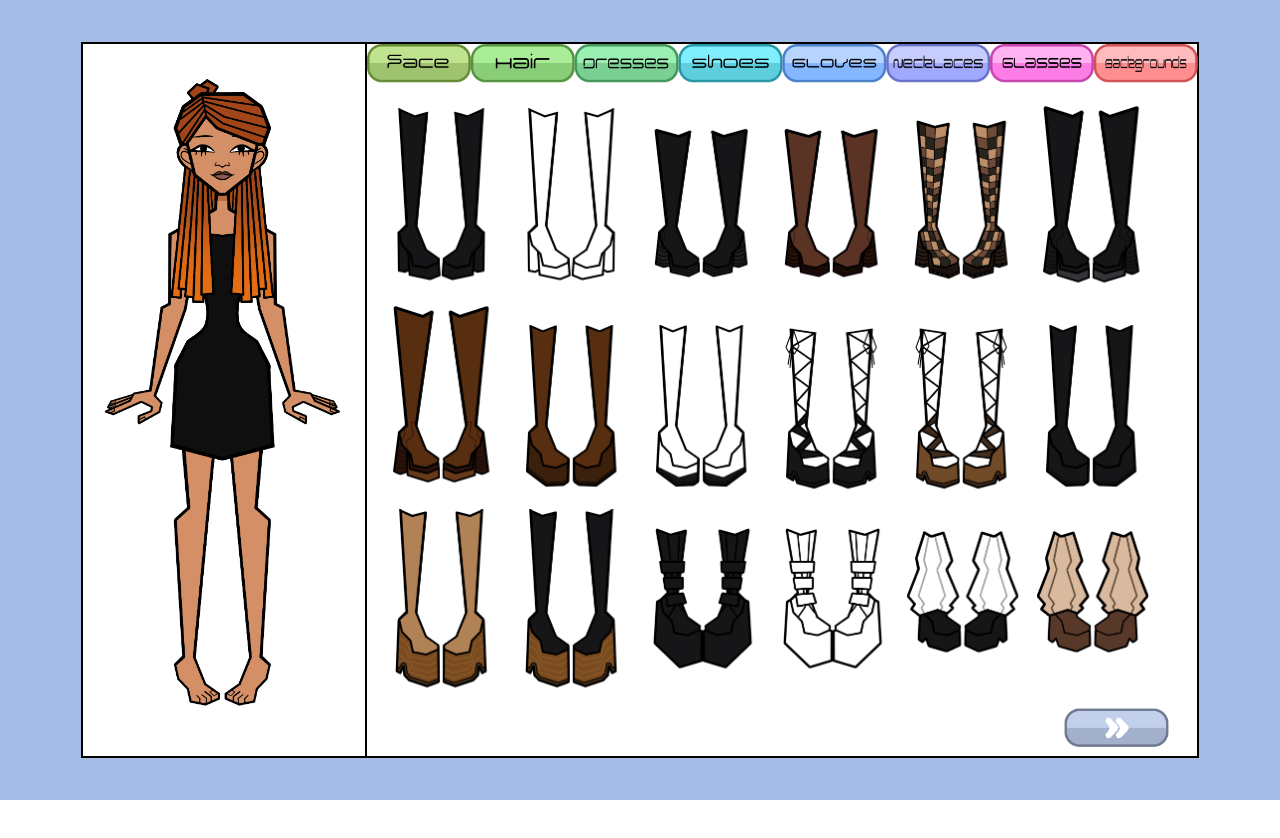
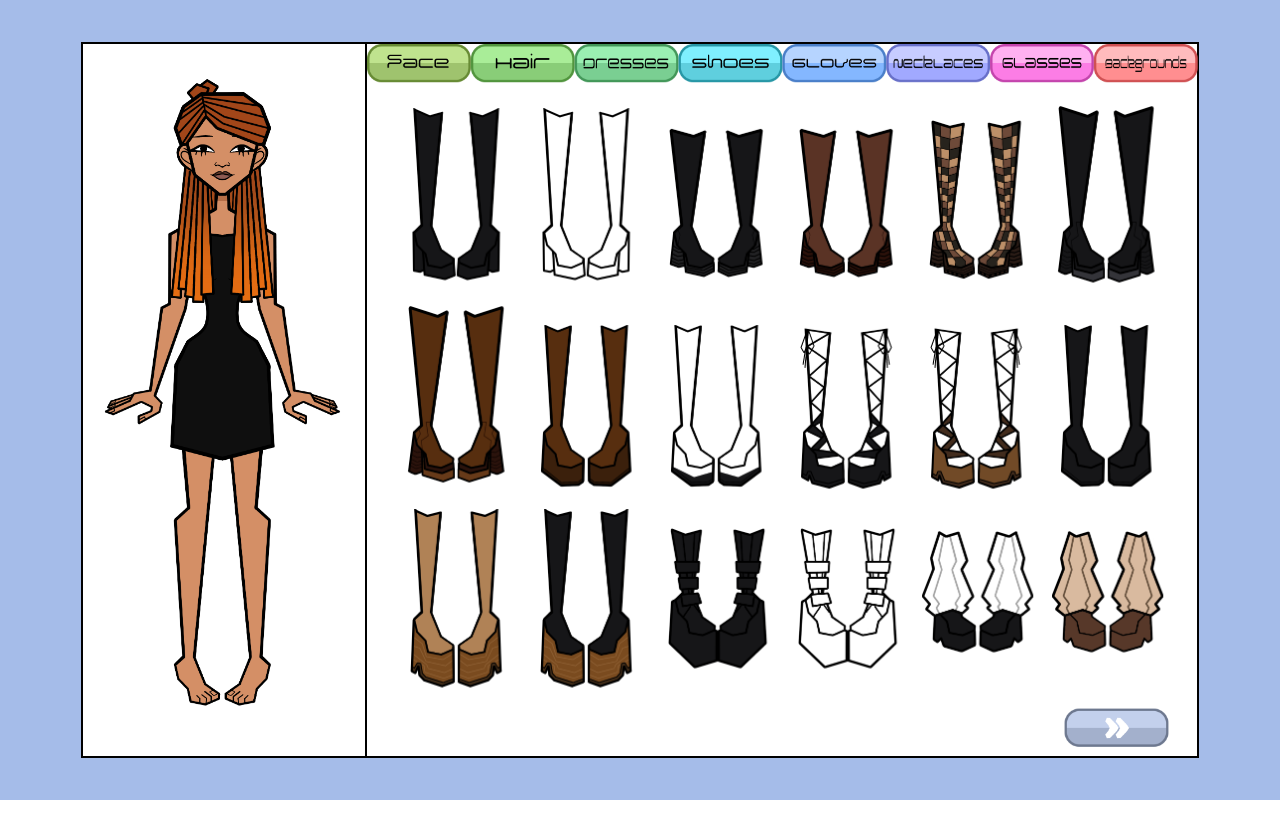
Before and after one commit to katrina-demkowicz/maxi-dress-up-game, a React (Create React App) app in the folder game/: page / in a window 1280 px wide. Both pictures are taken after a click on the picture 730 px from the left and 62 px from the top of the page. Shown: the top 838 px of the page. Built offline with nearby package versions, Linux system fonts and the light colour scheme.

Commit message:
moved some things left

```diff
--- a/game/src/DollStyle.css
+++ b/game/src/DollStyle.css
@@ -269,6 +269,8 @@ maybe i can make this set overall larger view */
 .Shoe-Option {
     display: flex;
     flex-wrap: wrap;
+    position: relative;
+    left: 15px;
 }
 
 .Short-Shoe-Option {
@@ -276,6 +278,7 @@ maybe i can make this set overall larger view */
     flex-wrap: wrap;
     margin-top: 30px;
     width: 600px;
+    margin-left: 20px;
 }
 
 .Tall-Boot {
```
